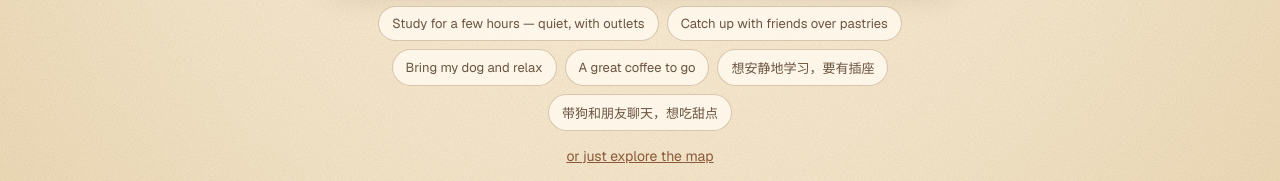
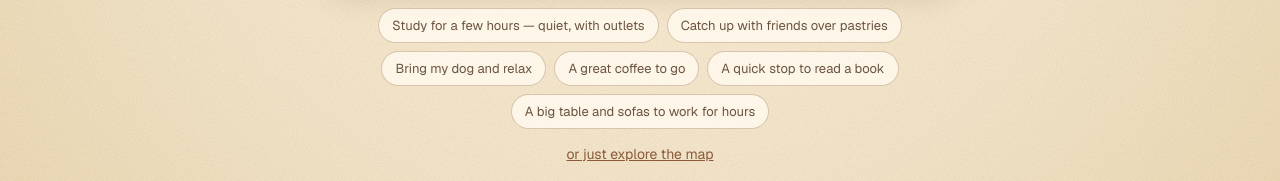
Before and after one commit to shellyycao/Cafeverse, a Next.js app: page / in a window 1280 px wide. Shown: the part 451-632 px from the top of the page. Built offline with nearby package versions, Linux system fonts and the light colour scheme; no server answers.

Commit message:
Splash: English-only example prompts

```diff
--- a/src/components/Splash.tsx
+++ b/src/components/Splash.tsx
@@ -7,8 +7,8 @@ const EXAMPLES = [
   "Catch up with friends over pastries",
   "Bring my dog and relax",
   "A great coffee to go",
-  "想安静地学习，要有插座",
-  "带狗和朋友聊天，想吃甜点",
+  "A quick stop to read a book",
+  "A big table and sofas to work for hours",
 ];
 
 /** Boot screen: a warm hand-drawn welcome whose only job is to ask "what do you want to do at a café?" */
```
